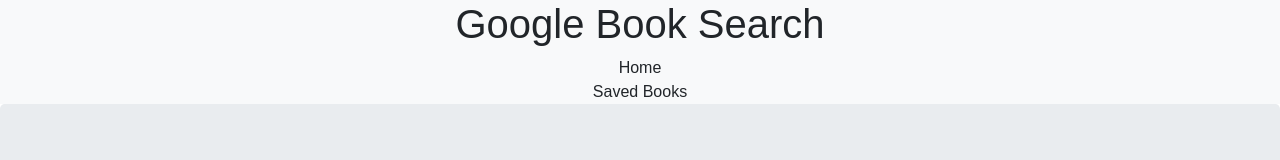
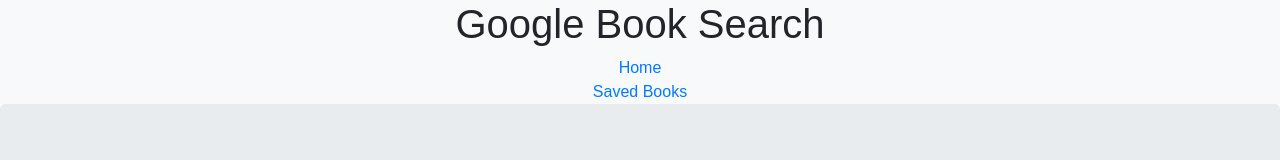
Before and after one commit to thaip-coder/Google-Books, a React (Create React App) app in the folder client/: page / in a window 1280 px wide. Shown: the top 160 px of the page. Built offline with nearby package versions, Linux system fonts and the light colour scheme.

Commit message:
working home and saved links

```diff
--- a/client/src/components/Nav/index.js
+++ b/client/src/components/Nav/index.js
@@ -1,4 +1,5 @@
 import React from "react";
+import { Link } from "react-router-dom";
 
 
 const Nav = () => {
@@ -7,8 +8,12 @@
       <nav>
         <ul className="navbar-nav bg-light">
             <li><h1>Google Book Search</h1></li>
+            <Link to='/'>
             <li>Home</li>
+            </Link>
+            <Link to="/Saved">
             <li>Saved Books</li>
+            </Link>
         </ul>
       </nav>
     );
```
